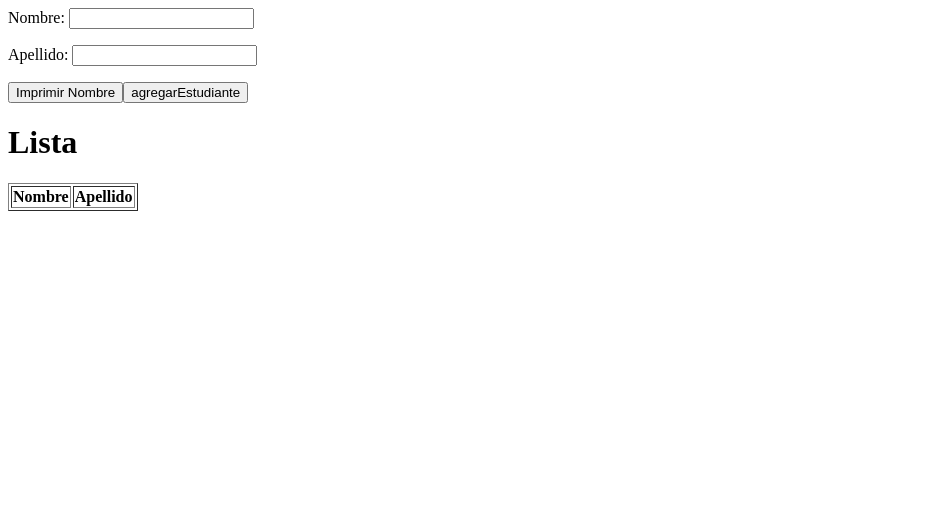
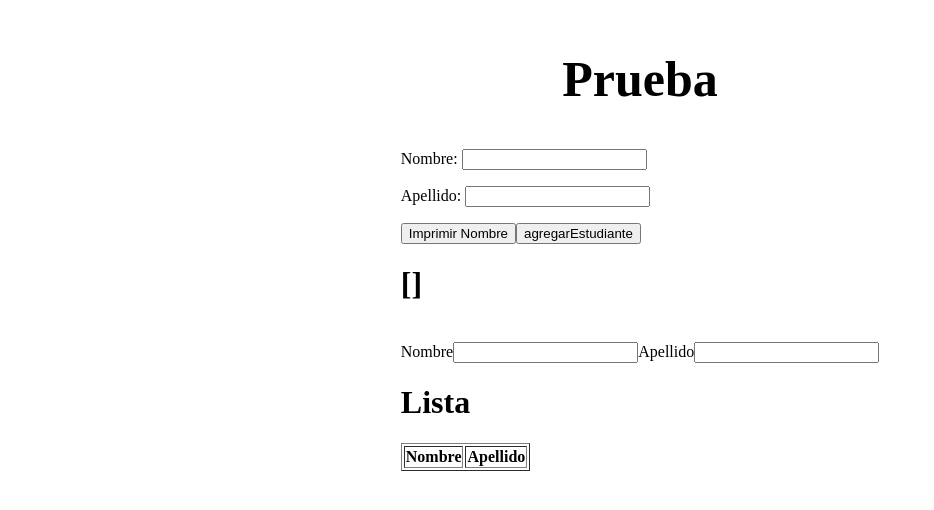
Before and after one commit to JoffreDavid/pw_vue_u2_ja, a Vue app: page / in a window 1280 px wide. Shown: the top 510 px of the page, without its empty margins (0-934 px from the left). Built offline with nearby package versions, Linux system fonts and the light colour scheme.

Commit message:
Modificadores de eventos

```diff
--- a/src/components/Directivas.vue
+++ b/src/components/Directivas.vue
@@ -11,6 +11,25 @@
     <button v-on:click="imprimirNombre()">Imprimir Nombre</button>
     <button v-on:click="agregarEstudiante()">agregarEstudiante</button>
 
+    <h1>{{ arreglo }}</h1>
+
+    <br />
+
+    <label for="id_nombre_1">Nombre</label>
+    <input
+      v-on:keypress.enter="agregarEstudiante1"
+      v-model="nombre"
+      id="id_nombre_1"
+      type="text"
+    />
+    <label for="id_apellido_1">Apellido</label>
+    <input
+      v-on:keypress.enter="agregarEstudiante1"
+      v-model="apellido"
+      id="id_apellido_1"
+      type="text"
+    />
+
     <h1>Lista</h1>
     <ul>
       <li
@@ -18,7 +37,7 @@
         v-for="{ nombre, apellido } in arreglo"
         :key="nombre"
       >
-        {{ nombre }} {{ apellido }}
+        {{ nombre }} - {{ apellido }}
       </li>
     </ul>
 
@@ -56,16 +75,40 @@
     imprimirNombre() {
       console.log(this.nombre);
     },
-    agregarEstudiante() {
+    agregarEstudiante(event) {
       const estu = {
         nombre: this.nombre,
         apellido: this.apellido,
       };
+      if (event.charCode !== 13) {
+        return;
+      }
+      console.log("Presiono el Enter");
+      console.log("Agrego estudiante 1");
+      console.log(event);
+      console.log(event.charCode);
+
       console.log("Se agreta estudiante");
       console.log(estu);
       this.arreglo.push(estu);
       this.limpiarFormulario();
     },
+    agregarEstudiante1() {
+      const estu2 = {
+        nombre: this.nombre,
+        apellido: this.apellido,
+      };
+      if (event.charCode != 13) {
+        return;
+      }
+      this.arreglo.push(estu2);
+      this.limpiarFormulario();
+      console.log("Presiono el enter");
+      console.log("Agrego estudiante 1");
+      console.log(event);
+      console.log(event.charCode);
+    },
+
     limpiarFormulario() {
       this.nombre = null;
       this.apellido = null;
--- a/src/views/DirectivasView.vue
+++ b/src/views/DirectivasView.vue
@@ -1,5 +1,8 @@
 <template>
-    <Directivas/>
+    <div class="view-container">
+        <h2>Prueba</h2>
+        <Directivas />
+    </div>
 </template>
 
 <script>
@@ -9,10 +12,22 @@
 
     components: {
         Directivas,
-    }
-}
+    },
+};
+
 </script>
 
-<style>
 
+<style scoped>
+.view-container {
+    display: flex;
+    justify-content: center;
+    align-items: center;
+    flex-direction: column;
+
+}
+
+h2 {
+    font-size: 50px;
+}
 </style>
```
